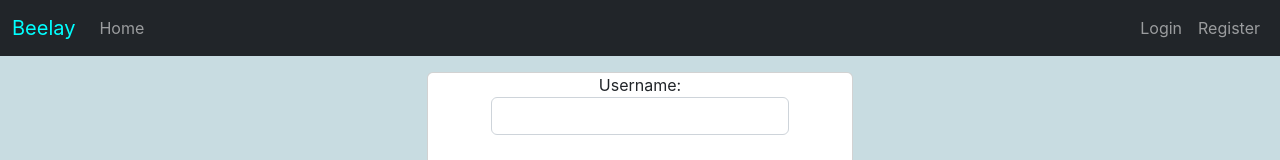
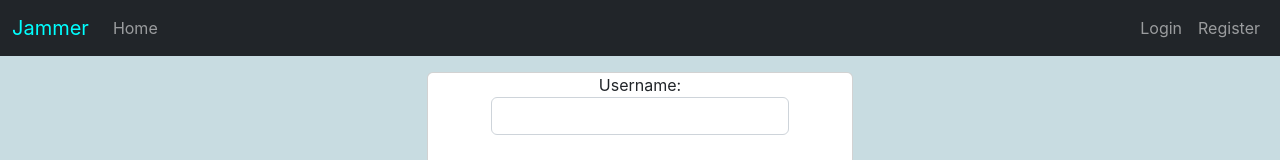
Before and after one commit to Furrj/BelayClient, a React (Create React App) app: page /login in a window 1280 px wide. Shown: the top 160 px of the page. Built offline with nearby package versions, Linux system fonts and the light colour scheme.

Commit message:
profile page

```diff
--- a/public/index.html
+++ b/public/index.html
@@ -24,7 +24,7 @@
       work correctly both with client-side routing and a non-root public URL.
       Learn how to configure a non-root public URL by running `npm run build`.
     -->
-    <title>Beelay</title>
+    <title>Jammer</title>
     <link rel="stylesheet" href="https://cdn.jsdelivr.net/npm/bootstrap@5.2.2/dist/css/bootstrap.min.css">
   </head>
   <body>
--- a/src/layouts/Navbar.tsx
+++ b/src/layouts/Navbar.tsx
@@ -12,7 +12,7 @@ const Navbar: React.FC<IProps> = ({ loggedIn, username, logout }) => {
     <nav className="navbar navbar-expand-lg navbar-dark bg-dark sticky-top mb-3">
       <div className="container-fluid">
         <div className="navbar-brand" id="nav-title">
-          Beelay
+          Jammer
         </div>
         <button
           className="navbar-toggler"
--- a/src/views/LoginPage.tsx
+++ b/src/views/LoginPage.tsx
@@ -48,7 +48,7 @@ const LoginPage: React.FC<IProps> = ({
       setLoggedIn(true);
       setUserInfo(data);
       setInvalidInfo(false);
-      return navigate("/");
+      return navigate("/profile");
     } else {
       setInvalidInfo(true);
     }
--- a/src/views/ProfilePage.tsx
+++ b/src/views/ProfilePage.tsx
@@ -16,7 +16,17 @@ const ProfilePage: React.FC<IProps> = ({ userInfo, loggedIn }) => {
     if (!loggedIn) return navigate("/login");
   }, []);
 
-  return <div>{loggedIn && <h1>{userInfo.username}'s Profile</h1>}</div>;
+  return (
+    <div className="card">
+      <div className="card-title">
+        <h2>{userInfo.username}</h2>
+        <hr />
+      </div>
+      <div className="card-body">
+        Name
+      </div>
+    </div>
+  );
 };
 
 export default ProfilePage;
```
